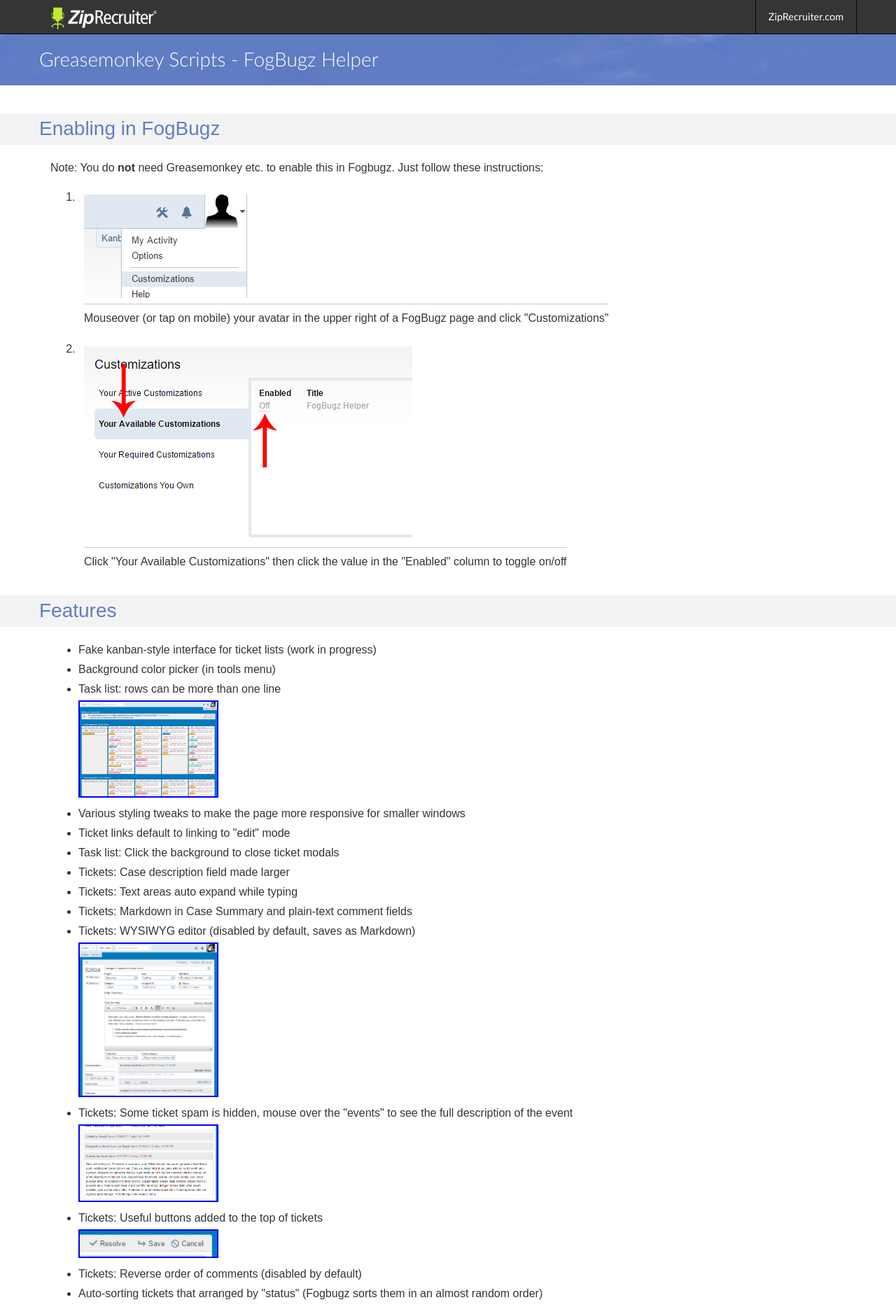
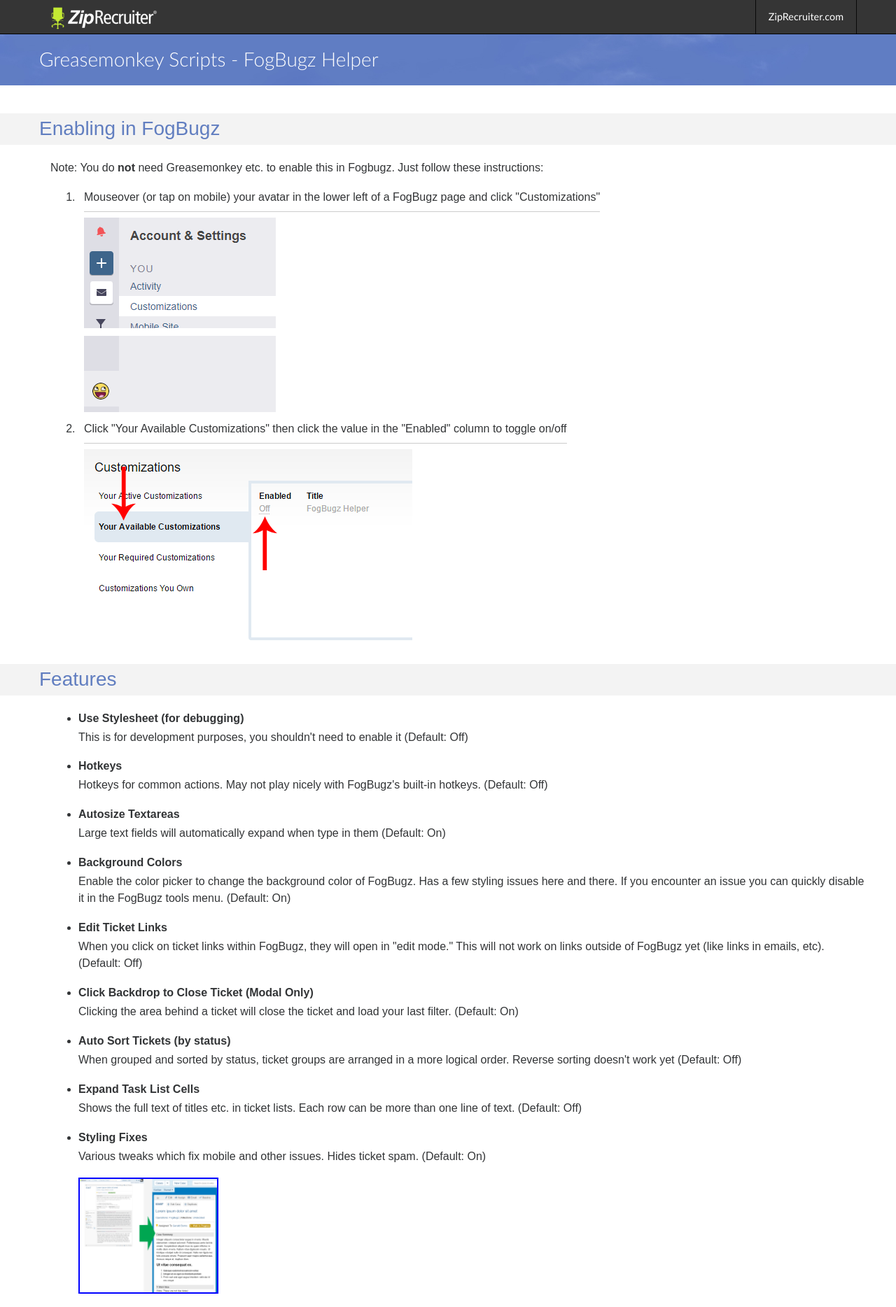
Before and after one commit to ZipRecruiter/ziprecruiter.github.io, a Jekyll site: the page built from greasemonkey/fogbugz-helper/index.html, in a window 1280 px wide. Shown: the top 1868 px of the page at 70% size. Built offline with Jekyll 4.4.1, drawn with Linux system fonts in a browser that asks for light colours; Markdown is read by kramdown in place of the engine named in the settings; some of the changed text lies outside the part shown.

Commit message:
Adding automatic documentation (via js)

```diff
--- a/_includes/css/style.css
+++ b/_includes/css/style.css
@@ -493,7 +493,7 @@
 .cms figure {
 	display: inline-block;
 	vertical-align: top;
-	padding: .5em;
+	padding: 0 .5em .5em .5em;
 }
 
 .cms figure img {
@@ -501,10 +501,9 @@
 }
 
 .cms figcaption {
-	border-top: 1px solid #ccc;
-	margin-top: .5em;
+	border-bottom: 1px solid #ccc;
 	margin-bottom: .5em;
-	padding-top: .5em;
+	padding-bottom: .5em;
 }
 
 .cms li:hover {
--- a/_layouts/default.html
+++ b/_layouts/default.html
@@ -81,6 +81,13 @@
 		{% include js/script.js %}
 	</script>
 
+	{% for javascript in page.custom-javascript-list %}
+		<script src="{{ javascript }}"></script>
+	{% endfor %}
+
+	{% for css in page.custom-css-list %}
+		<link rel="stylesheet" href="{{ css }}"></script>
+	{% endfor %}
 <!-- script>
 	(function(i,s,o,g,r,a,m){i['GoogleAnalyticsObject']=r;i[r]=i[r]||function(){
 	(i[r].q=i[r].q||[]).push(arguments)},i[r].l=1*new Date();a=s.createElement(o),
--- /dev/null
+++ b/greasemonkey/fogbugz-helper/css/index.css
@@ -0,0 +1,6 @@
+---
+---
+
+#features h4 {
+  margin-bottom: 3px;
+}
--- a/greasemonkey/fogbugz-helper/index.html
+++ b/greasemonkey/fogbugz-helper/index.html
@@ -1,6 +1,11 @@
 ---
 layout: default
 title: Greasemonkey Scripts - FogBugz Helper
+custom-javascript-list:
+  - "/greasemonkey/fogbugz-helper/fogbugz-helper.js"
+  - "/greasemonkey/fogbugz-helper/js/index.js"
+custom-css-list:
+  - "/greasemonkey/fogbugz-helper/css/index.css"
 ---
 <section class="section">
   <section id="enabling" class="page_section">
@@ -11,18 +16,18 @@
       <ol>
         <li>
           <figure>
-            <img src="/greasemonkey/fogbugz-helper/img/enable_fogbugz_customization_1.png" width="233" height="148">
             <figcaption>
-              Mouseover (or tap on mobile) your avatar in the upper right of a FogBugz page and click "Customizations"
+              Mouseover (or tap on mobile) your avatar in the lower left of a FogBugz page and click "Customizations"
             </figcaption>
+            <img src="/greasemonkey/fogbugz-helper/img/enable_fogbugz_customization_1.png" width="274" height="278">
           </figure>
         </li>
         <li>
           <figure>
-            <img src="/greasemonkey/fogbugz-helper/img/enable_fogbugz_customization_2.png" width="469" height="279">
             <figcaption>
               Click "Your Available Customizations" then click the value in the "Enabled" column to toggle on/off
             </figcaption>
+            <img src="/greasemonkey/fogbugz-helper/img/enable_fogbugz_customization_2.png" width="469" height="279">
           </figure>
         </li>
       </ol>
@@ -32,47 +37,9 @@
   <section id="features" class="page_section">
     <h2 class="headline"><div class="content"><a href="#features">Features</a></div></h2>
 
-    <div class="body cms"><div class="content">
-      <ul>
-        <li>Fake kanban-style interface for ticket lists (work in progress)</li>
-        <li>Background color picker (in tools menu)</li>
-        <li>Task list: rows can be more than one line</li>
-        <li class="thumb collapsed"><img src="/greasemonkey/fogbugz-helper/img/new_ui.png" width="1269" height="876"></li>
-
-        <li>Various styling tweaks to make the page more responsive for smaller windows</li>
-        <li>Ticket links default to linking to "edit" mode</li>
-        <li>Task list: Click the background to close ticket modals</li>
-        <li>Tickets: Case description field made larger</li>
-        <li>Tickets: Text areas auto expand while typing</li>
-        <li>Tickets: Markdown in Case Summary and plain-text comment fields</li>
-        <li>Tickets: WYSIWYG editor (disabled by default, saves as Markdown)</li>
-        <li class="thumb collapsed"><img src="/greasemonkey/fogbugz-helper/img/new_tickets.png" width="797" height="885"></li>
-
-        <li>Tickets: Some ticket spam is hidden, mouse over the "events" to see the full description of the event</li>
-        <li class="thumb collapsed"><img src="/greasemonkey/fogbugz-helper/img/ticket_spam.gif" width="673" height="366"></li>
-
-        <li>Tickets: Useful buttons added to the top of tickets</li>
-        <li class="thumb collapsed"><img src="/greasemonkey/fogbugz-helper/img/ticket_buttons.png" width="252" height="47"></li>
-
-        <li>Tickets: Reverse order of comments (disabled by default)</li>
-        <li>Auto-sorting tickets that arranged by "status" (Fogbugz sorts them in an almost random order)</li>
-        <li>Hotkeys (work in progress, disabled by default)</li>
-
-        <li>WYSIWYG editor for Case Description (disabled by default)</li>
-        <li>Markdown to HTML in comments and case description</li>
-
-        <li>Preferences for many JS features. More styling features to come.</li>
-
-        <li>Colorful status indicators</li>
-        <li class="thumb collapsed"><img src="/greasemonkey/fogbugz-helper/img/colorful_statuses.png" width="374" height="355"></li>
-
-        <li>More mobile friendly layout</li>
-        <li class="thumb collapsed"><img src="/greasemonkey/fogbugz-helper/img/responsive.png" width="796" height="660"></li>
-      </ul>
-
+    <div class="body cms"><div class="content" id="features_content">
       <p>To enable/disable features, mouse-over the tools menu in FogBugz:</p>
       <p><img src="/greasemonkey/fogbugz-helper/img/tools_dropdown.png" width="610" height="863"></p>
-      <p>Note: some features are disabled by default</p>
     </div></div>
   </section>
 
@@ -136,3 +103,7 @@
   </div>
 
 </section>
+
+<script>
+  window.__fogbugz_helper_do_not_init = true;
+</script>
--- /dev/null
+++ b/greasemonkey/fogbugz-helper/js/index.js
@@ -0,0 +1,20 @@
+---
+---
+
+(function($) {
+
+  var html = '<ul>';
+
+  for ( var pref in window.__fogbugz_helper_pm.prefs ) {
+    pref = window.__fogbugz_helper_pm.prefs[pref];
+    html += '<li>' +
+      '<h4 id="' + pref.id + '">' + pref.text + '</h4>' +
+      '<p>' + pref.title + ' (Default: ' + (pref.defaultOn?'On':'Off') + ')</p>' +
+      ( pref.screenshot ? '<p class="thumb collapsed"><img src="' + window.zrBookmarkletUrl + '/' + pref.screenshot + '"></p>' : '' ) +
+      ( pref.screenshot2 ? '<p class="thumb collapsed"><img src="' + window.zrBookmarkletUrl + '/' + pref.screenshot2 + '"></p>' : '' ) +
+    '</li>';
+  }
+
+  $('#features_content').prepend(html);
+
+})(window.jQuery);
```
Also changed, not shown: _includes/greasemonkey/fogbugz-helper/fogbugz-helper-script.js, greasemonkey/fogbugz-helper/img/enable_fogbugz_customization_1.png.
